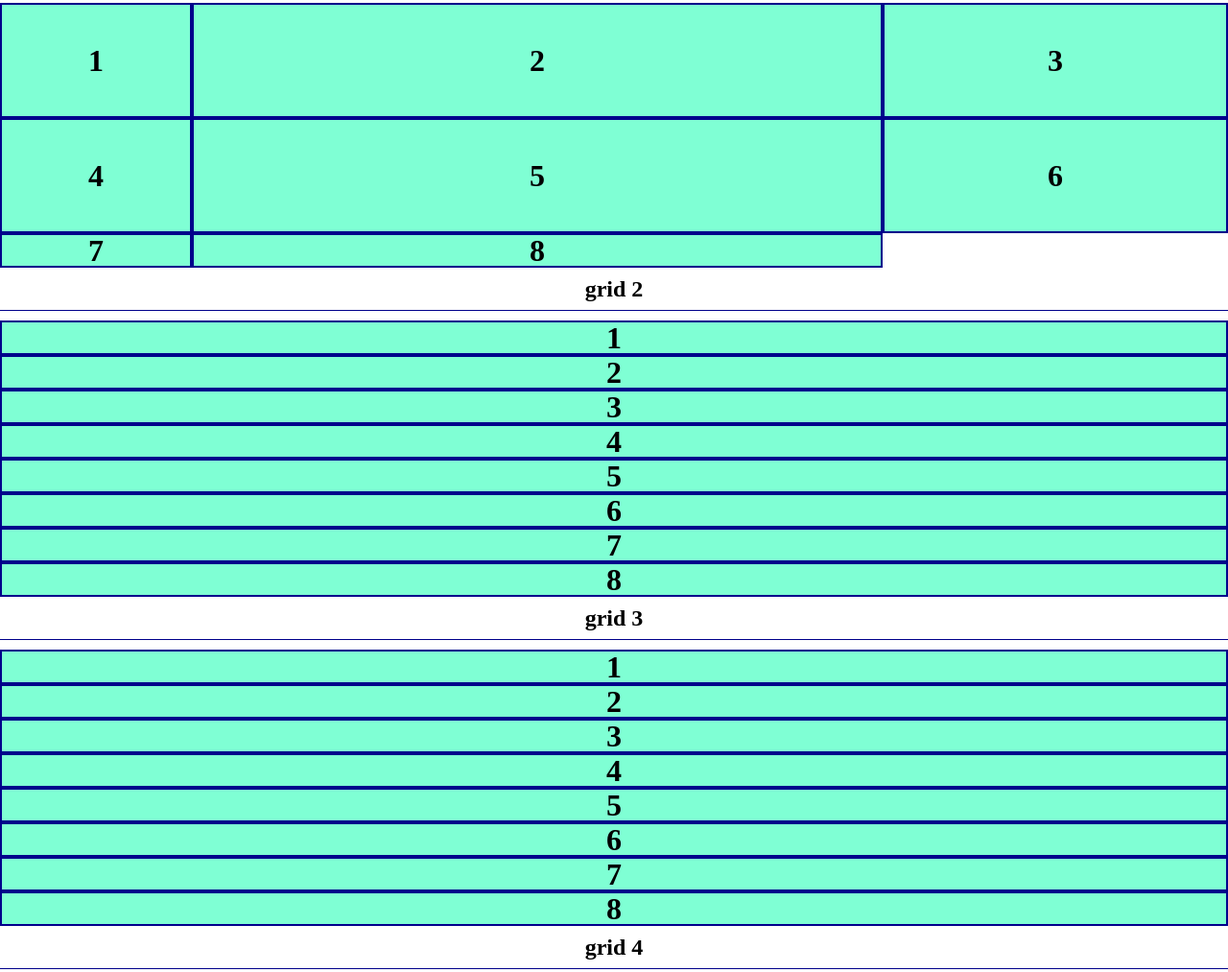
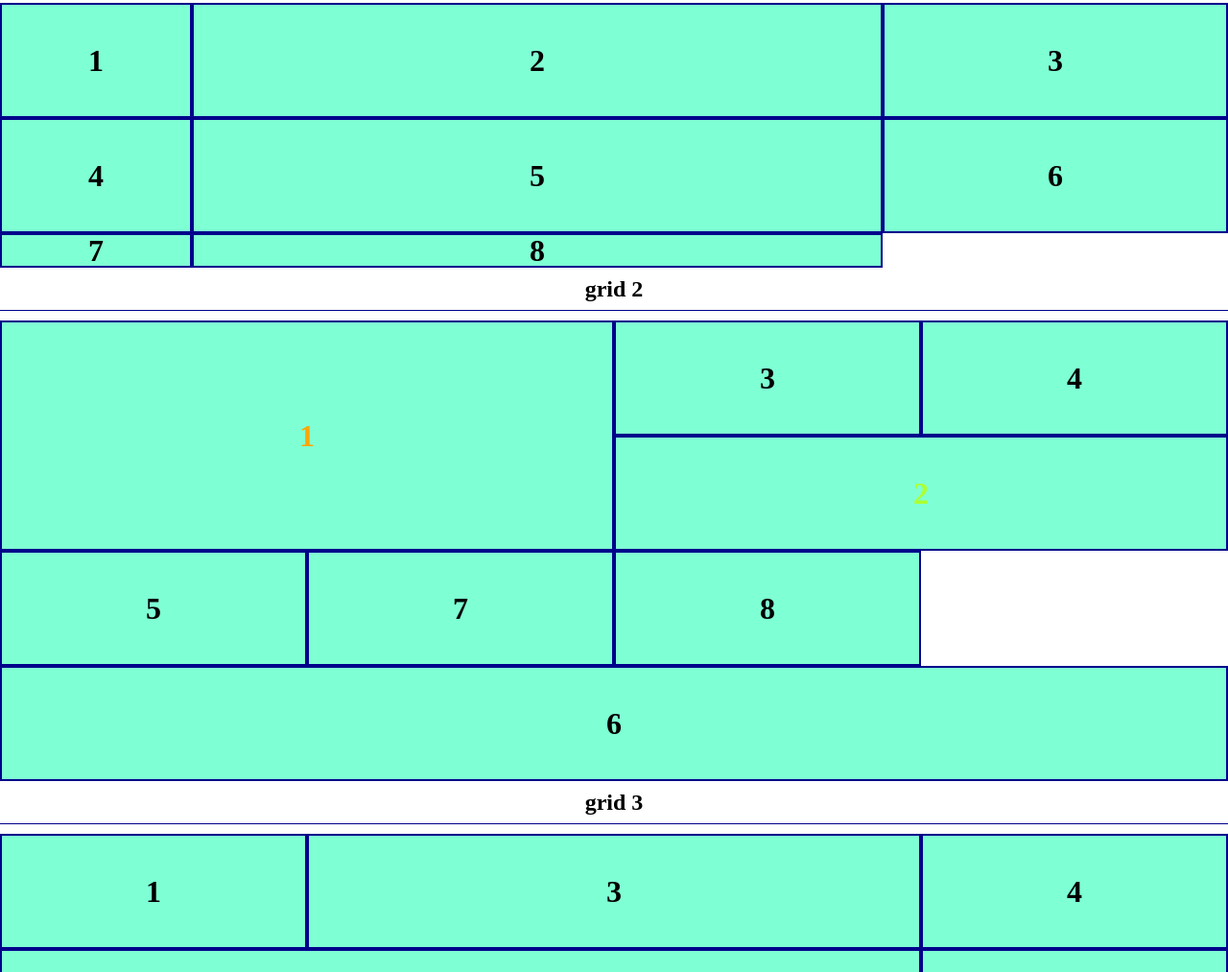
Before and after one commit to butt0173/abweb1week11, a plain HTML site: page index.html in a window 1280 px wide. Shown: the part 128-1141 px from the top of the page at 96% size. Drawn offline with Linux system fonts and the light colour scheme.

Commit message:
styled the grids?

```diff
--- a/styles/grids.css
+++ b/styles/grids.css
@@ -98,3 +98,60 @@ grid-template-columns:200px 2fr 1fr;
 
 grid-template-rows: 120px 120px;
 }
+
+section.two article {
+    display:grid;
+
+    /* repeat lets u define any number of rows or columns
+    to take up the same amount of space */
+    grid-template-columns: repeat(4, 1fr);
+
+    /* grid auto rows tells all rows to be this size */
+    grid-auto-rows: 120px;
+
+    grid-auto-flow: dense;
+    /* tell the grid to fill in spaces left by a cell that doesnt fit */
+}
+
+/* you can control the individual cells or the children of the grid
+to the position or size them individually */
+section.two article div:nth-child(1) {
+	color: orange;
+
+    grid-column-start: 1;
+    grid-column-end: 3;
+
+    grid-row-start: 1;
+    grid-row-end: 3;
+}
+
+section.two div:nth-child(2){
+    color: greenyellow;
+
+    grid-column-start: 3;
+    grid-column-end: 5;
+
+    grid-row-start: 2;
+    grid-row-end: 3;
+}
+
+section.two div:nth-child(6){
+    grid-column-start: 1;
+    grid-column-end: span 4;
+}
+
+section.three article{
+    display: grid;
+    grid-auto-flow: dense;
+
+    grid-template-columns: 1fr 2fr 1fr;
+    grid-auto-rows: 120px;
+}
+
+section.three div:nth-child(2){
+    order:1;
+}
+
+section.three div:nth-child(5){
+    grid-area: 2 / 1 / span 2 / span 2;
+}
```
